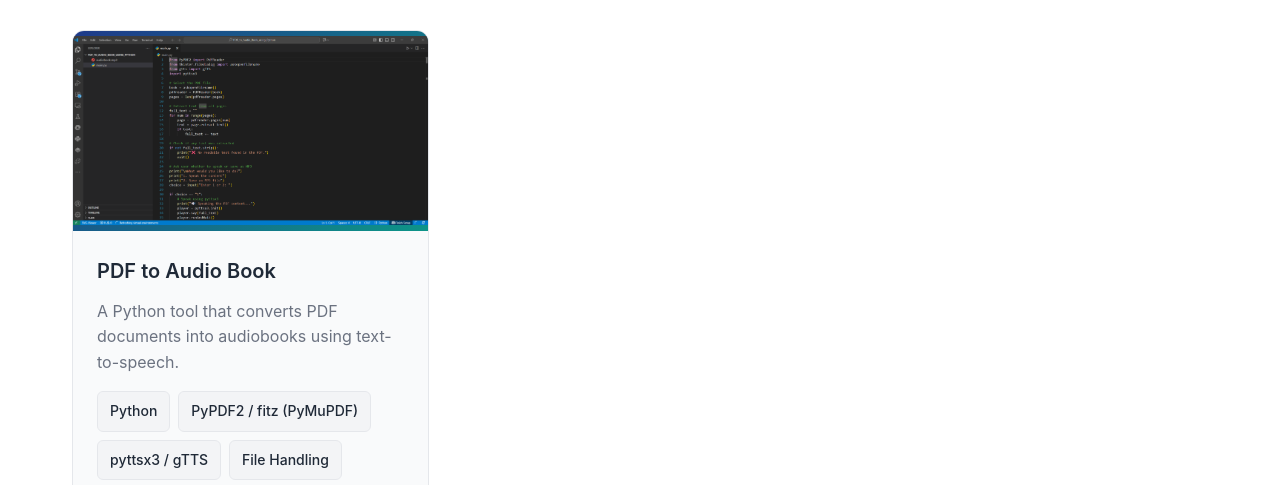
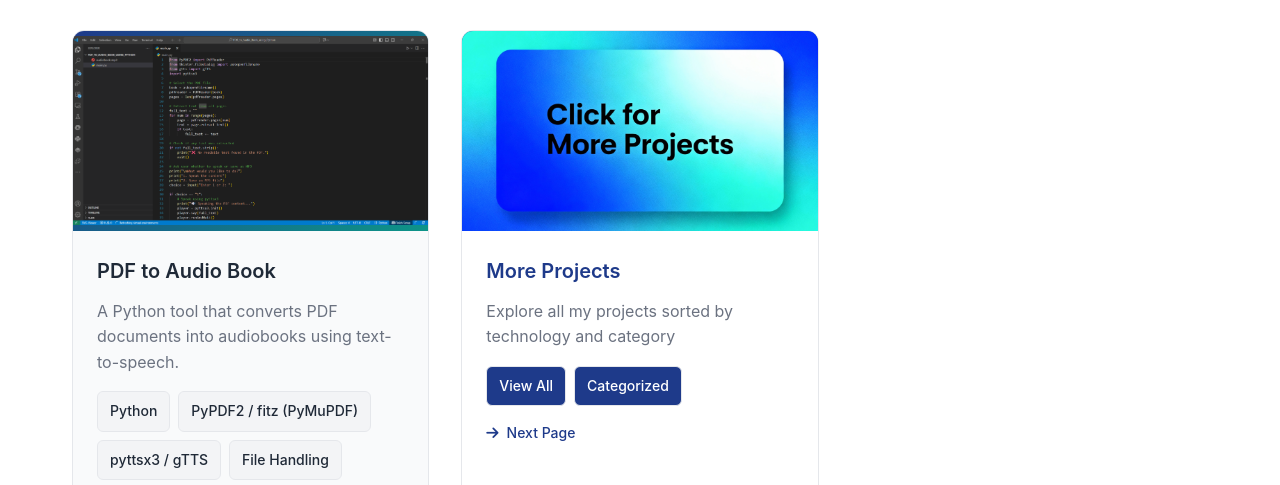
Before and after one commit to ggauravky/My-Portfolio-Website-, a plain HTML site: page index.html in a window 1280 px wide. Shown: the part 5073-5558 px from the top of the page. Drawn offline with Linux system fonts and the light colour scheme.

Commit message:
added more projects section , so that i can add some more projects.

```diff
--- a/script.js
+++ b/script.js
@@ -271,15 +271,15 @@ class Portfolio {
             return;
         }
 
-        const projectsHTML = filteredProjects.map(project => `
+        // Limit to 7 projects for the main page
+        const displayProjects = filteredProjects.slice(0, 7);
+
+        // Regular project cards
+        const projectsHTML = displayProjects.map(project => `
         <div class="project-card fade-in" onclick="portfolio.openProjectModal('${project.id}')">
             <div class="project-image">
                 ${project.images && project.images.length > 0
-                ? `<img src="${project.images}"
-                   alt="${project.title} thumbnail"
-                   loading="lazy"
-                   decoding="async"
-                   onerror="this.onerror=null; this.replaceWith(document.createElement('i')).className='fas fa-laptop-code';" />`
+                ? `<img src="${project.images[0]}" alt="${project.title} thumbnail" loading="lazy" decoding="async" onerror="this.onerror=null; this.replaceWith(document.createElement('i').className='fas fa-laptop-code')">`
                 : `<i class="fas fa-laptop-code"></i>`
             }
             </div>
@@ -290,22 +290,39 @@ class Portfolio {
                     ${project.tech.map(tech => `<span class="tech-tag">${tech}</span>`).join('')}
                 </div>
                 <div class="project-links">
-        ${project.github ? `
-          <a href="${project.github}" target="_blank" rel="noopener" class="project-link project-link-github" onclick="event.stopPropagation()">
-            <i class="fab fa-github"></i> Code
-          </a>` : ''}
-        ${project.live ? `
-          <a href="${project.live}" target="_blank" rel="noopener" class="project-link project-link-live" onclick="event.stopPropagation()">
-            <i class="fas fa-external-link-alt"></i> Live
-          </a>` : ''}
+                    ${project.github ? `<a href="${project.github}" target="_blank" rel="noopener" class="project-link project-link-github" onclick="event.stopPropagation()"><i class="fab fa-github"></i> Code</a>` : ''}
+                    ${project.live ? `<a href="${project.live}" target="_blank" rel="noopener" class="project-link project-link-live" onclick="event.stopPropagation()"><i class="fas fa-external-link-alt"></i> Live</a>` : ''}
                 </div>
             </div>
         </div>
     `).join('');
 
+        // Create the "More Projects" card with the image
+        const moreProjectsCard = `
+        <div class="project-card more-projects-card fade-in" onclick="window.location.href='projects.html'">
+            <div class="project-image">
+                <img src="./assets/morep.png" alt="Click for More Projects" loading="lazy" decoding="async">
+            </div>
+            <div class="project-content">
+                <h3 class="project-title">More Projects</h3>
+                <p class="project-description">Explore all my projects sorted by technology and category</p>
+                <div class="project-tech">
+                    <span class="tech-tag">View All</span>
+                    <span class="tech-tag">Categorized</span>
+                </div>
+                <div class="project-links">
+                    <span class="more-projects-link">
+                        <i class="fas fa-arrow-right"></i> Next Page
+                    </span>
+                </div>
+            </div>
+        </div>
+    `;
 
-        projectsGrid.innerHTML = projectsHTML;
+        // Combine and render both regular projects and the more projects card
+        projectsGrid.innerHTML = projectsHTML + moreProjectsCard;
     }
+
 
     // Project Filtering
     renderFilters() {
--- a/style.css
+++ b/style.css
@@ -1212,3 +1212,93 @@ textarea:focus {
   object-position: center;     /* keep centered */
   display: block;
 }
+
+/* More Projects Card Styles */
+.more-projects-card {
+    cursor: pointer;
+    transition: all var(--transition-normal);
+    background: var(--bg-color);
+    border: 1px solid var(--border-color);
+}
+
+.more-projects-card:hover {
+    transform: translateY(-5px);
+    box-shadow: 0 10px 30px var(--shadow-hover);
+    border-color: var(--primary-color);
+}
+
+.more-projects-card .project-image img {
+    width: 100%;
+    height: 200px;
+    object-fit: cover;
+    transition: transform var(--transition-normal);
+}
+
+.more-projects-card:hover .project-image img {
+    transform: scale(1.02);
+}
+
+.more-projects-card .project-title {
+    color: var(--primary-color);
+    font-weight: 600;
+}
+
+.more-projects-card .project-description {
+    color: var(--text-secondary);
+}
+
+.more-projects-card .tech-tag {
+    background: var(--primary-color);
+    color: white;
+}
+
+.more-projects-link {
+    display: inline-flex;
+    align-items: center;
+    gap: var(--spacing-xs);
+    color: var(--primary-color);
+    font-weight: 500;
+    font-size: var(--font-size-sm);
+    transition: color var(--transition-fast);
+}
+
+.more-projects-card:hover .more-projects-link {
+    color: var(--secondary-color);
+}
+
+.more-projects-card:hover .more-projects-link i {
+    transform: translateX(3px);
+}
+
+.more-projects-link i {
+    transition: transform var(--transition-fast);
+}
+
+/* Dark theme support */
+[data-theme="dark"] .more-projects-card {
+    background: var(--bg-color);
+    border-color: var(--border-color);
+}
+
+[data-theme="dark"] .more-projects-card:hover {
+    border-color: var(--primary-color);
+}
+
+
+/* Dark theme support */
+[data-theme="dark"] .more-projects-card {
+    background: var(--bg-color);
+    border-color: var(--border-color);
+}
+
+[data-theme="dark"] .more-projects-card:hover {
+    border-color: var(--primary-color);
+}
+
+[data-theme="dark"] .more-projects-card .project-title {
+    color: var(--primary-color);
+}
+
+[data-theme="dark"] .more-projects-card .project-description {
+    color: var(--text-secondary);
+}
```
Also changed, not shown: assets/morep.png (added). Lines whose indentation alone changed are shown as unchanged.
